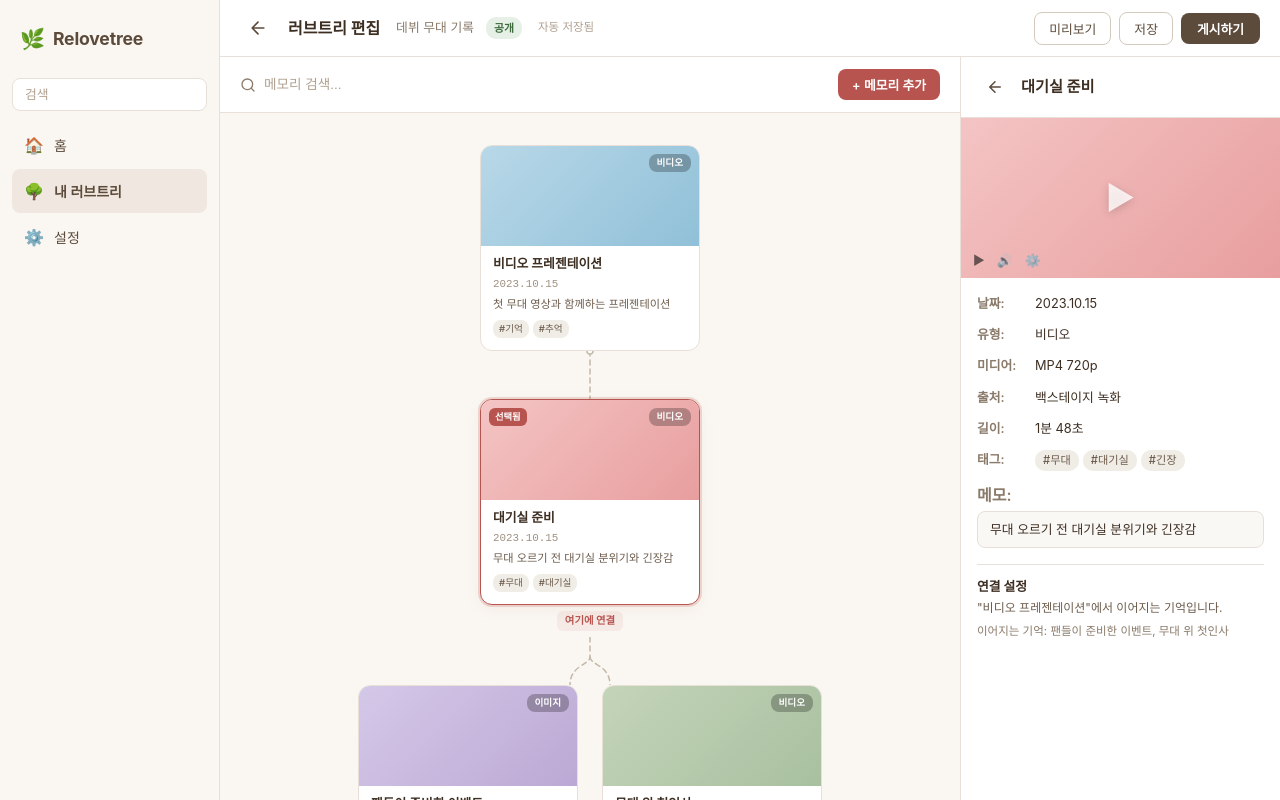
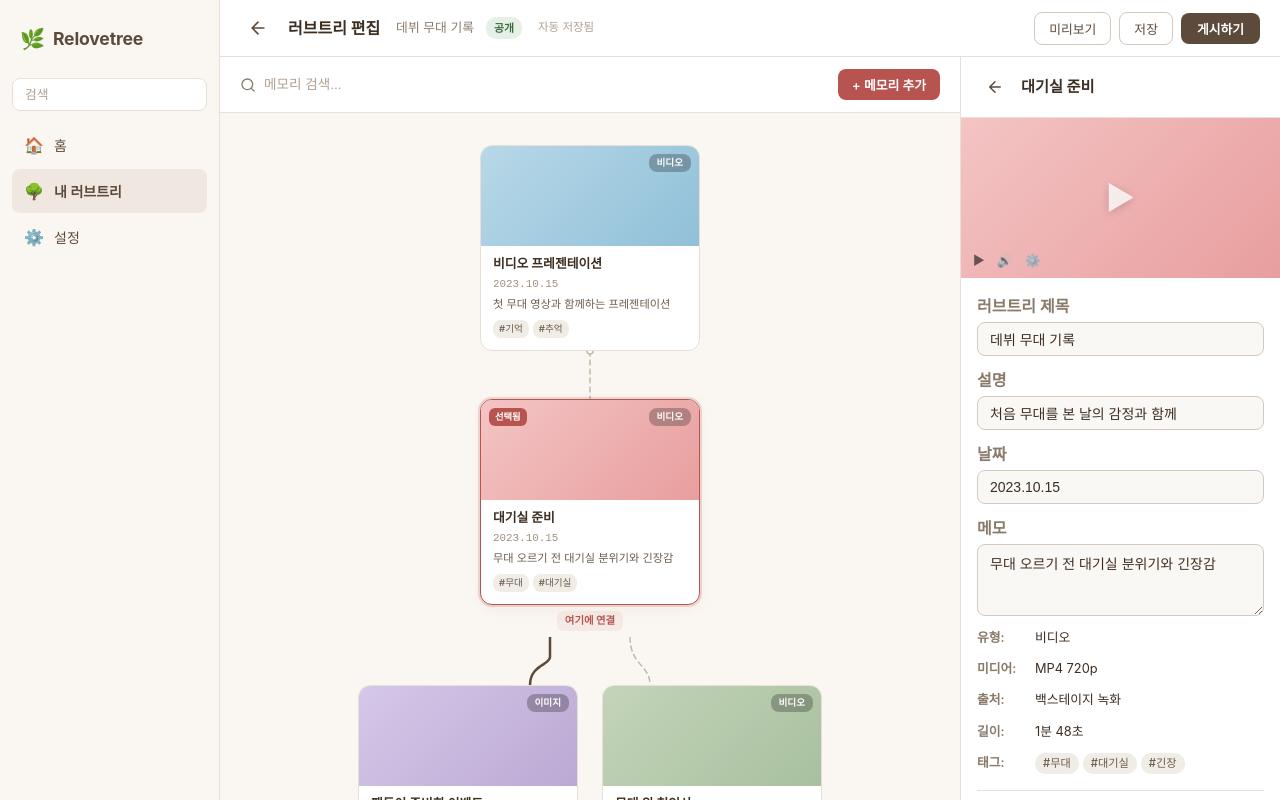
Before and after one commit to skerishKang/lovetree3.0, a React (Vite) app: page /tree/edit-demo in a window 1280 px wide. Shown: the top 800 px of the page. Built offline with nearby package versions, Linux system fonts and the light colour scheme.

Commit message:
fix: restore tree editor connector and readonly contracts

```diff
--- a/src/components/TreeEditorPage.module.css
+++ b/src/components/TreeEditorPage.module.css
@@ -614,6 +614,49 @@
   margin-top: auto;
 }
 
+.detailField {
+  display: flex;
+  flex-direction: column;
+  gap: 4px;
+}
+
+.detailInput {
+  width: 100%;
+  padding: 8px 12px;
+  border: 1px solid #d4c9bd;
+  border-radius: 8px;
+  background: #faf8f5;
+  color: #3d2e22;
+  font-size: 0.875rem;
+  box-sizing: border-box;
+  cursor: default;
+}
+
+.detailInput:focus-visible {
+  outline: 2px solid #b8a99a;
+  outline-offset: 2px;
+}
+
+.detailTextarea {
+  width: 100%;
+  min-height: 72px;
+  padding: 8px 12px;
+  border: 1px solid #d4c9bd;
+  border-radius: 8px;
+  background: #faf8f5;
+  color: #3d2e22;
+  font-size: 0.875rem;
+  resize: vertical;
+  box-sizing: border-box;
+  font-family: inherit;
+  cursor: default;
+}
+
+.detailTextarea:focus-visible {
+  outline: 2px solid #b8a99a;
+  outline-offset: 2px;
+}
+
 .actionBtn {
   flex: 1;
   padding: 8px 12px;
--- a/src/components/TreeEditorPage.tsx
+++ b/src/components/TreeEditorPage.tsx
@@ -1,23 +1,32 @@
 import { MOCK_TREE_EDITOR } from "../data/treeEditorMockData";
+import type { TreeConnector } from "../data/treeEditorMockData";
 import styles from "./TreeEditorPage.module.css";
 
-function TreeConnectorSvg({ highlighted }: { highlighted: boolean }) {
+function StraightConnector({ connector }: { connector: TreeConnector }) {
   return (
-    <div className={styles.connectorBlock} aria-hidden="true" data-testid="connector">
+    <div
+      className={styles.connectorBlock}
+      aria-hidden="true"
+      data-testid="connector"
+      data-connector-id={connector.id}
+      data-from-id={connector.fromId}
+      data-to-id={connector.toId}
+      data-highlighted={connector.highlighted ? "true" : "false"}
+    >
       <svg viewBox="0 0 40 48" className={styles.connectorSvg}>
         <path
           d="M 20 0 C 20 16, 20 32, 20 48"
           fill="none"
-          stroke={highlighted ? "#5c4a3a" : "#c4b8a8"}
-          strokeWidth={highlighted ? 2.5 : 1.5}
-          strokeDasharray={highlighted ? "none" : "5 4"}
+          stroke={connector.highlighted ? "#5c4a3a" : "#c4b8a8"}
+          strokeWidth={connector.highlighted ? 2.5 : 1.5}
+          strokeDasharray={connector.highlighted ? "none" : "5 4"}
           strokeLinecap="round"
         />
         <circle
           cx="20" cy="0"
           r="3"
-          fill={highlighted ? "#5c4a3a" : "#fff"}
-          stroke={highlighted ? "#5c4a3a" : "#c4b8a8"}
+          fill={connector.highlighted ? "#5c4a3a" : "#fff"}
+          stroke={connector.highlighted ? "#5c4a3a" : "#c4b8a8"}
           strokeWidth="1.5"
         />
       </svg>
@@ -25,27 +34,45 @@ function TreeConnectorSvg({ highlighted }: { highlighted: boolean }) {
   );
 }
 
-function BranchConnector({ highlighted }: { highlighted: boolean }) {
+function BranchConnectorGroup({ leftConnector, rightConnector }: { leftConnector: TreeConnector; rightConnector: TreeConnector }) {
   return (
     <div className={styles.branchConnector} aria-hidden="true" data-testid="branch-connector">
+      <div
+        data-testid="connector"
+        data-connector-id={leftConnector.id}
+        data-from-id={leftConnector.fromId}
+        data-to-id={leftConnector.toId}
+        data-highlighted={leftConnector.highlighted ? "true" : "false"}
+      >
         <svg viewBox="0 0 80 48" className={styles.branchSvg}>
           <path
             d="M 40 0 L 40 20 C 40 28, 20 28, 20 48"
             fill="none"
-          stroke={highlighted ? "#5c4a3a" : "#c4b8a8"}
-          strokeWidth={highlighted ? 2.5 : 1.5}
-          strokeDasharray={highlighted ? "none" : "5 4"}
-          strokeLinecap="round"
-        />
-        <path
-          d="M 40 20 C 40 28, 60 28, 60 48"
-          fill="none"
-          stroke={highlighted ? "#5c4a3a" : "#c4b8a8"}
-          strokeWidth={highlighted ? 2.5 : 1.5}
-          strokeDasharray={highlighted ? "none" : "5 4"}
+            stroke={leftConnector.highlighted ? "#5c4a3a" : "#c4b8a8"}
+            strokeWidth={leftConnector.highlighted ? 2.5 : 1.5}
+            strokeDasharray={leftConnector.highlighted ? "none" : "5 4"}
             strokeLinecap="round"
           />
         </svg>
+      </div>
+      <div
+        data-testid="connector"
+        data-connector-id={rightConnector.id}
+        data-from-id={rightConnector.fromId}
+        data-to-id={rightConnector.toId}
+        data-highlighted={rightConnector.highlighted ? "true" : "false"}
+      >
+        <svg viewBox="0 0 80 48" className={styles.branchSvg}>
+          <path
+            d="M 40 0 C 40 28, 60 28, 60 48"
+            fill="none"
+            stroke={rightConnector.highlighted ? "#5c4a3a" : "#c4b8a8"}
+            strokeWidth={rightConnector.highlighted ? 2.5 : 1.5}
+            strokeDasharray={rightConnector.highlighted ? "none" : "5 4"}
+            strokeLinecap="round"
+          />
+        </svg>
+      </div>
     </div>
   );
 }
@@ -58,6 +85,16 @@ export default function TreeEditorPage() {
 
   const memById = Object.fromEntries(data.memories.map((m) => [m.id, m]));
   const rootMem = data.memories.find((m) => m.parentId === null)!;
+
+  const conn1 = data.connectors.find((c) => c.id === "conn-1")!;
+  const conn2 = data.connectors.find((c) => c.id === "conn-2")!;
+  const conn3 = data.connectors.find((c) => c.id === "conn-3")!;
+  const conn4 = data.connectors.find((c) => c.id === "conn-4")!;
+
+  const grandchildren = selectedMemory.childIds.flatMap((cid) => {
+    const child = memById[cid];
+    return child?.childIds.map((gcid) => memById[gcid]).filter(Boolean) ?? [];
+  });
 
   return (
     <div className={styles.page}>
@@ -140,7 +177,8 @@ export default function TreeEditorPage() {
                 <MemoryNodeCard memory={rootMem} isSelected={false} />
               </div>
 
-              <TreeConnectorSvg highlighted={false} />
+              {/* conn-1: mem-1 → mem-2 */}
+              <StraightConnector connector={conn1} />
 
               {/* Row 2: Selected node */}
               <div className={styles.treeRow}>
@@ -154,8 +192,8 @@ export default function TreeEditorPage() {
                 <span className={styles.insertLine} />
               </div>
 
-              {/* Branch connectors */}
-              <BranchConnector highlighted={false} />
+              {/* Branch connectors: conn-2 (mem-2→mem-3) highlighted + conn-3 (mem-2→mem-4) */}
+              <BranchConnectorGroup leftConnector={conn2} rightConnector={conn3} />
 
               {/* Row 3: Children of selected */}
               <div className={styles.treeRowBranch}>
@@ -168,19 +206,13 @@ export default function TreeEditorPage() {
                 </div>
               </div>
 
-              {/* Connector to leaf */}
-              {selectedMemory.childIds.some((cid) => memById[cid]?.childIds.length > 0) && (
-                <TreeConnectorSvg highlighted={false} />
+              {/* conn-4: mem-4 → mem-5 */}
+              {grandchildren.length > 0 && (
+                <StraightConnector connector={conn4} />
               )}
 
               {/* Row 4: Grandchildren */}
-              {(() => {
-                const grandchildren = selectedMemory.childIds.flatMap((cid) => {
-                  const child = memById[cid];
-                  return child?.childIds.map((gcid) => memById[gcid]).filter(Boolean) ?? [];
-                });
-                if (grandchildren.length === 0) return null;
-                return (
+              {grandchildren.length > 0 && (
                 <div className={styles.treeRowBranch}>
                   <div className={styles.branchGroup}>
                     {grandchildren.map((gc) => (
@@ -188,8 +220,7 @@ export default function TreeEditorPage() {
                     ))}
                   </div>
                 </div>
-                );
-              })()}
+              )}
             </div>
           </section>
 
@@ -218,10 +249,45 @@ export default function TreeEditorPage() {
             </div>
 
             <div className={styles.inspectorFields}>
-              <div className={styles.fieldRow}>
-                <span className={styles.fieldLabel}>날짜:</span>
-                <span className={styles.fieldValue}>{selectedMemory.date}</span>
+              {/* Read-only fields */}
+              <div className={styles.detailField}>
+                <label htmlFor="editor-title-input" className={styles.fieldLabel}>러브트리 제목</label>
+                <input
+                  id="editor-title-input"
+                  className={styles.detailInput}
+                  defaultValue={data.treeTitle}
+                  readOnly
+                />
               </div>
+              <div className={styles.detailField}>
+                <label htmlFor="editor-desc-input" className={styles.fieldLabel}>설명</label>
+                <input
+                  id="editor-desc-input"
+                  className={styles.detailInput}
+                  defaultValue={data.treeDescription}
+                  readOnly
+                />
+              </div>
+              <div className={styles.detailField}>
+                <label htmlFor="editor-date-input" className={styles.fieldLabel}>날짜</label>
+                <input
+                  id="editor-date-input"
+                  className={styles.detailInput}
+                  defaultValue={selectedMemory.date}
+                  readOnly
+                />
+              </div>
+              <div className={styles.detailField}>
+                <label htmlFor="editor-memo-input" className={styles.fieldLabel}>메모</label>
+                <textarea
+                  id="editor-memo-input"
+                  className={styles.detailTextarea}
+                  defaultValue={selectedMemory.description}
+                  readOnly
+                />
+              </div>
+
+              {/* Metadata display */}
               <div className={styles.fieldRow}>
                 <span className={styles.fieldLabel}>유형:</span>
                 <span className={styles.fieldValue}>{selectedMemory.typeLabel}</span>
@@ -245,10 +311,6 @@ export default function TreeEditorPage() {
                     <span key={tag} className={styles.tag}>{tag}</span>
                   ))}
                 </div>
-              </div>
-              <div className={styles.fieldBlock}>
-                <span className={styles.fieldLabel}>메모:</span>
-                <p className={styles.memoText} data-testid="inspector-memo">{selectedMemory.description}</p>
               </div>
 
               {/* Connection context */}
```
Also changed, not shown: 1 other file (tests, documents, lock files or other folders). Lines whose indentation alone changed are shown as unchanged.
